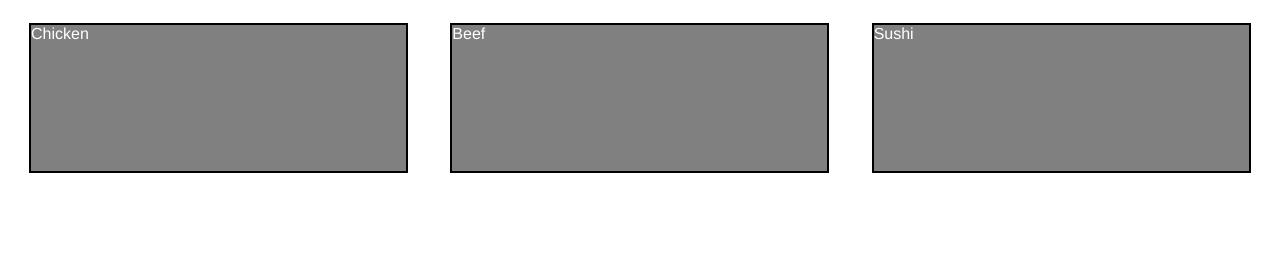
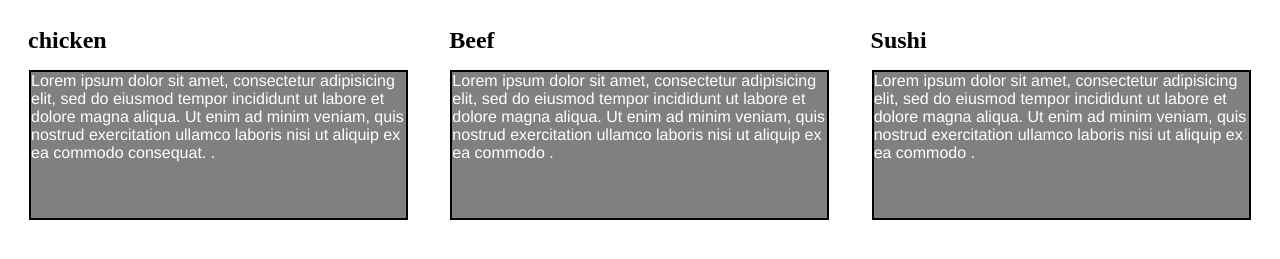
Before and after one commit to nyikzito/module2-solution, a plain HTML site: page index.html in a window 1280 px wide. Shown: the part 61-320 px from the top of the page. Drawn offline with Linux system fonts and the light colour scheme.

Commit message:
updating html

```diff
--- a/index.html
+++ b/index.html
@@ -83,13 +83,30 @@ p {
 </head>
 <body>
 <center><h1>Our Menu</h1></center>
+<section>
+<div class="row">
+   <div class="col-lg-3 col-md-6">
+          <h1>chicken</h1>
+          <p>Lorem ipsum dolor sit amet, consectetur adipisicing elit, sed do eiusmod
+          tempor incididunt ut labore et dolore magna aliqua. Ut enim ad minim veniam,
+          quis nostrud exercitation ullamco laboris nisi ut aliquip ex ea commodo
+          consequat. .</p>
+        </div>
 
-<div class="row">
-  <div class="col-lg-3 col-md-6"><p>Chicken</p></div>
-  <div class="col-lg-3 col-md-6"><p>Beef</p></div>
-  <div class="col-lg-3 col-md-6"><p>Sushi</p></div>
+  <div class="col-lg-3 col-md-6">
+          <h1>Beef</h1>
+          <p>Lorem ipsum dolor sit amet, consectetur adipisicing elit, sed do eiusmod
+          tempor incididunt ut labore et dolore magna aliqua. Ut enim ad minim veniam,
+          quis nostrud exercitation ullamco laboris nisi ut aliquip ex ea commodo
+          .</p></div>
+  <div class="col-lg-3 col-md-6">
+          <h1>Sushi</h1>
+          <p>Lorem ipsum dolor sit amet, consectetur adipisicing elit, sed do eiusmod
+          tempor incididunt ut labore et dolore magna aliqua. Ut enim ad minim veniam,
+          quis nostrud exercitation ullamco laboris nisi ut aliquip ex ea commodo
+          .</p></div></div>
 
 </div>
-
+</section>
 </body>
 </html>
```
